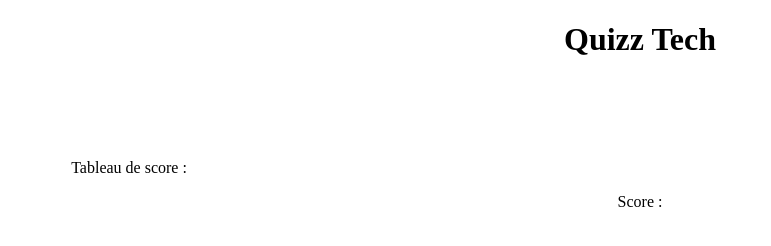
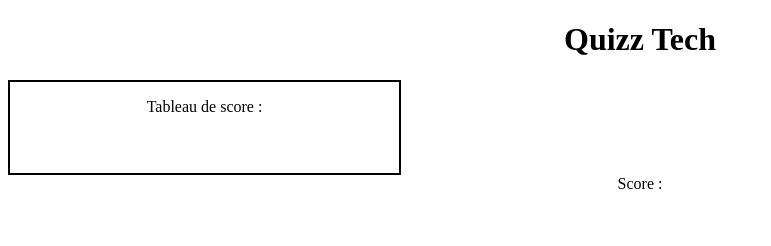
Before and after one commit to NoxLeer/Osef, a plain HTML site: page index.html in a window 1280 px wide. Shown: the whole page, without its empty margins (0-771 px from the left). Drawn offline with Linux system fonts and the light colour scheme.

Commit message:
modif html et css

```diff
--- a/css/style.css
+++ b/css/style.css
@@ -2,11 +2,13 @@
     text-align: center;
 }
 .tableau-de-score{
-    display: inline-block;
-    float: center;
-    margin-top: 5%;
-    margin-left: 5%;
+    width: 389px;
+    height: 91px;
+    text-align:center;
+    border: solid 2px rgb(0, 0, 0);
+    padding: 0%;
 }
+
 .resultat{
     text-align: center;
 }
--- a/index.html
+++ b/index.html
@@ -16,6 +16,9 @@
     <div class="tableau-de-score">
         <p>Tableau de score : </p>
     </div>
+    <section class="map" id="map">
+
+    </section>
     <div class="resultat">
         <span>Score : </span>
     </div>
```
